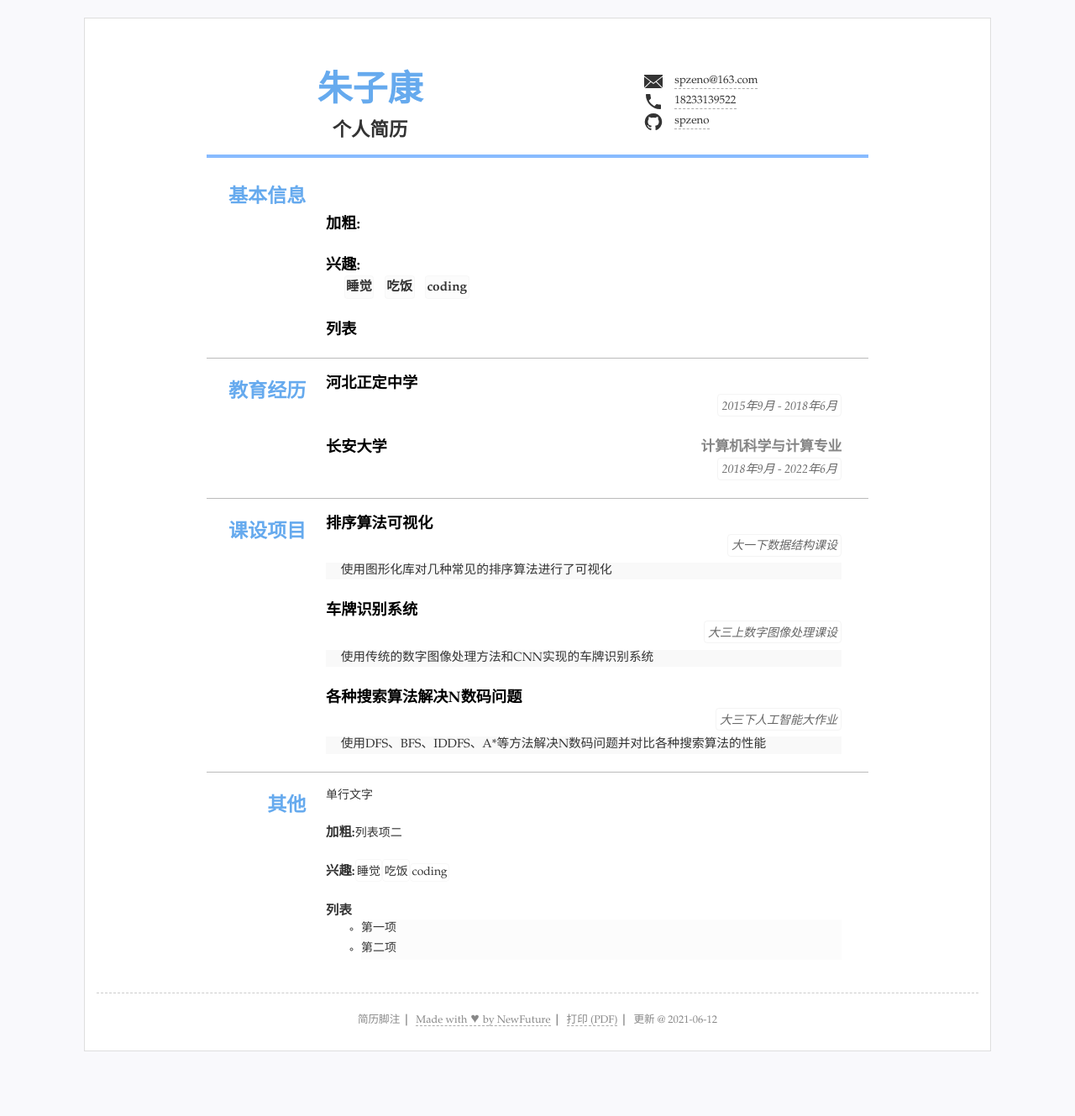
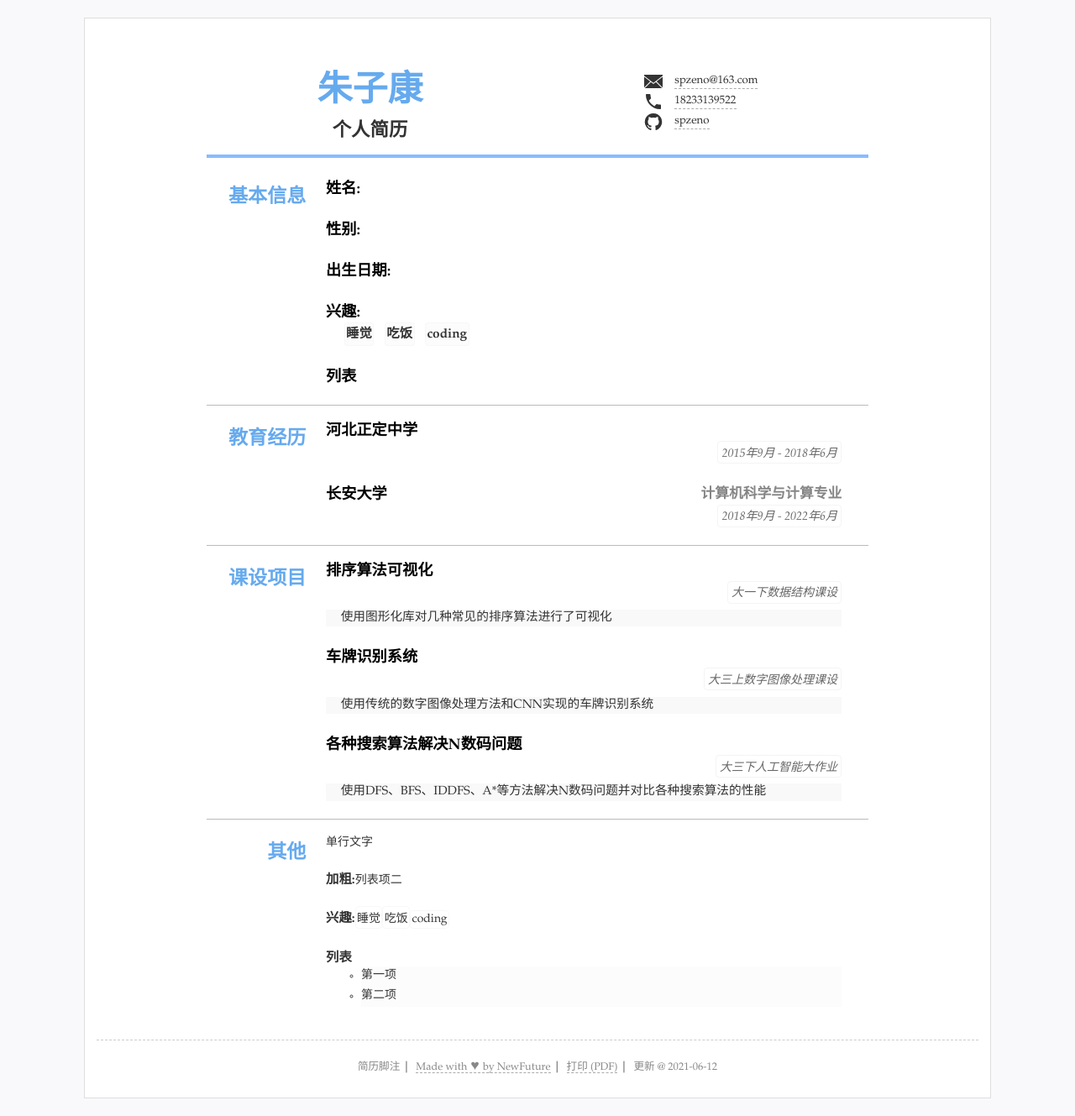
Before and after one commit to spzeno/CV, a Jekyll site: the page built from index.html, in a window 1280 px wide. Shown: the whole page at 84% size. Built offline with Jekyll 4.4.1, drawn with Linux system fonts in a browser that asks for light colours; before the commit the page ends 1273 px from its top, so only the background shows below that.

Commit message:
Update resume.yml

```diff
--- a/_data/resume.yml
+++ b/_data/resume.yml
@@ -28,10 +28,12 @@ main: #简历主要内容，
 - type: info #类别为ID
   name: 基本信息 #显示名称，空则使用type
   content: #内容基本格式 标题-副标题-日期-详细内容 (都允许空)
-  - 性别： 男
-  - 出生日期： 1999/11/26
-  - title: "加粗:"
-    text: "列表项二"
+  - title: "姓名:"
+    text: "朱子康"
+  - title: "性别:"
+    text: "男"
+  - title: "出生日期:"
+    text: "1999/11/26"
   - title: "兴趣:"
     items: #单行列表
     - 睡觉
```
